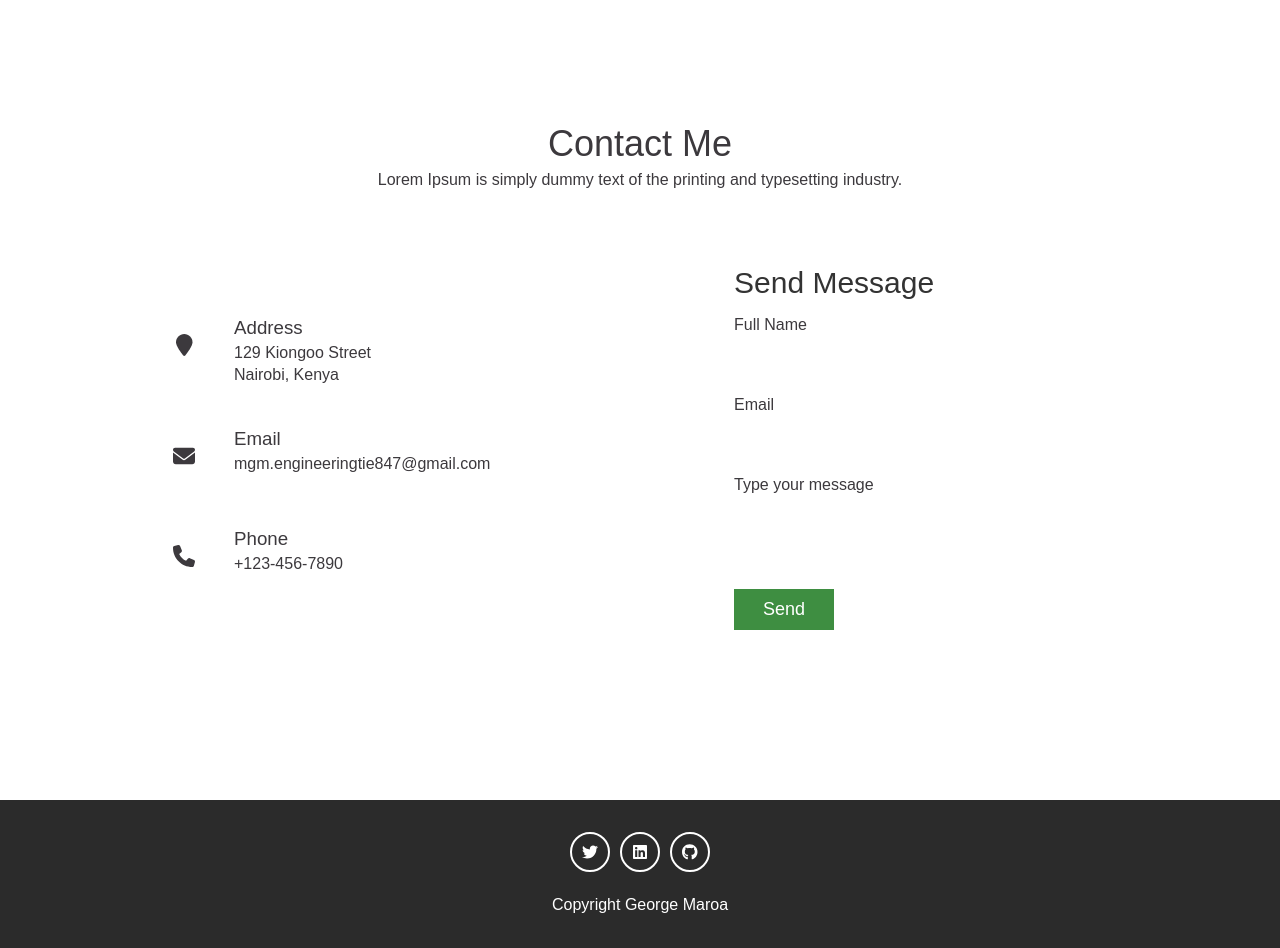
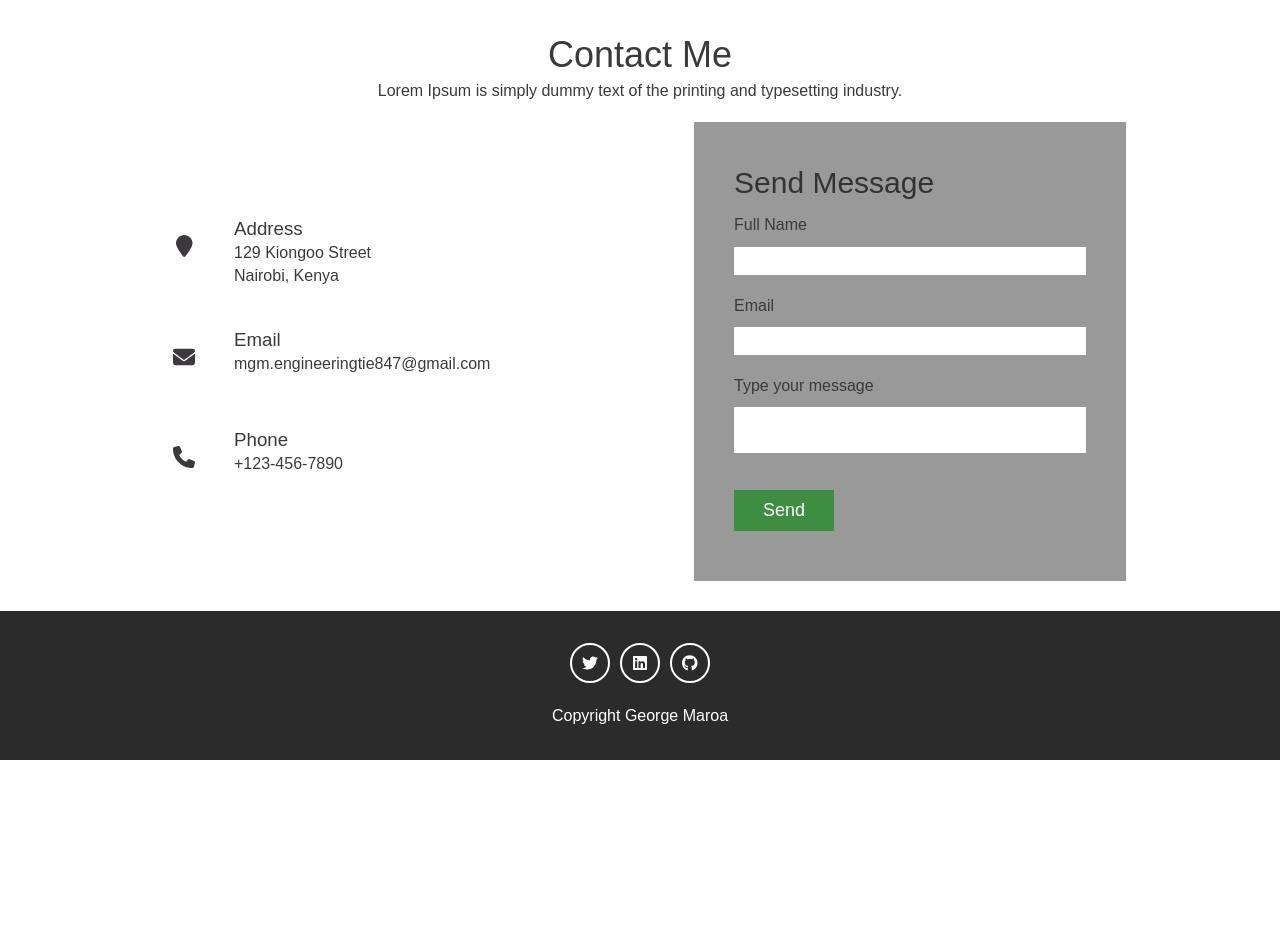
Before and after one commit to Maroa2002/Webstack---Portfolio-Project, a Flask app: page /contact in a window 1280 px wide. Shown: the part 90-1038 px from the top of the page. After the commit the page ends 850 px from the top, so only its background shows below. Run offline with Flask 3, Linux system fonts and the light colour scheme; some libraries are stand-ins or nearby versions.

Commit message:
modified the color for the contact page as well as the view height

```diff
--- a/static/css/styles.css
+++ b/static/css/styles.css
@@ -393,8 +393,8 @@ footer {
 /* styling for the contatct page */
 .contact {
     position: relative;
-    min-height: 100vh;
-    padding: 50px 100px;
+    min-height: 70vh;
+    padding: 30px 100px;
     display: flex;
     justify-content: center;
     align-items: center;
@@ -421,7 +421,7 @@ footer {
     display: flex;
     justify-content: center;
     align-items: center;
-    margin-top: 30px;
+    margin-top: 20px;
 }
 
 .contact-container .contact-info {
@@ -463,7 +463,7 @@ footer {
 .contact-form {
     width: 40%;
     padding: 40px;
-    /* background: #f2f2f2; */
+    background: #999;
 }
 
 .contact-form h2 {
```
